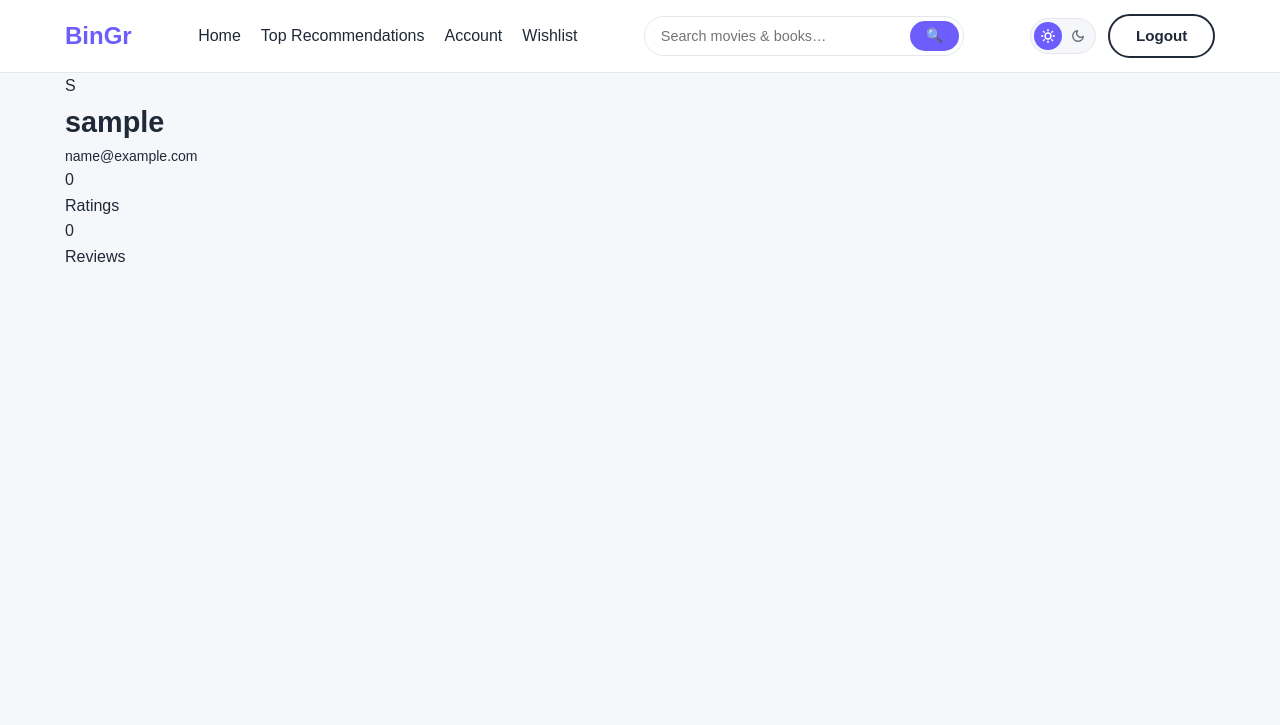
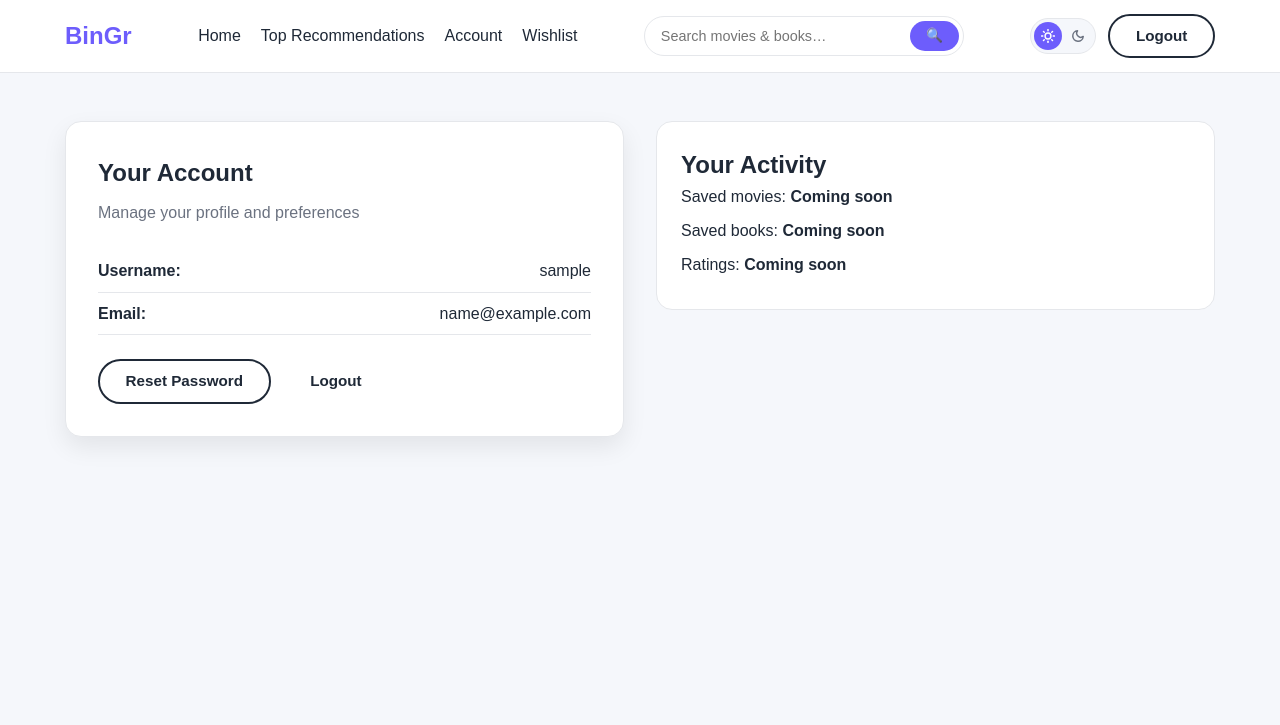
Before and after one commit to kelvinj02/Bingr, a Flask app: page /account in a window 1280 px wide. Shown: the top 725 px of the page. Run offline with Flask 3, Linux system fonts and the light colour scheme; the visitor is signed in with stand-in values (Sample User, id 1); data that the repository does not hold is empty; parts of the project's set-up code (start-up, migrations or seed data) failed here and were passed over.

Commit message:
modified account page

```diff
--- a/recommender/static/css/main.css
+++ b/recommender/static/css/main.css
@@ -282,6 +282,79 @@ ul {
 .auth-section {
     padding: 3rem 0;
 }
+
+
+.account-section {
+    padding: 3rem 0;
+}
+
+.account-container {
+    display: grid;
+    grid-template-columns: 1fr 1fr;
+    gap: 2rem;
+}
+
+.account-card {
+    background: var(--card-bg);
+    padding: 2rem;
+    border-radius: 16px;
+    border: 1px solid var(--border);
+    box-shadow: var(--shadow);
+}
+
+.account-header h1 {
+    margin-bottom: 0.5rem;
+}
+
+.account-subtext {
+    color: var(--muted-text);
+    margin-bottom: 1.5rem;
+}
+
+.account-info {
+    margin-bottom: 1.5rem;
+}
+
+.info-row {
+    display: flex;
+    justify-content: space-between;
+    padding: 0.5rem 0;
+    border-bottom: 1px solid var(--border);
+}
+
+.info-label {
+    font-weight: 600;
+}
+
+.account-actions {
+    display: flex;
+    gap: 0.75rem;
+    flex-wrap: wrap;
+}
+
+.account-extra {
+    display: flex;
+    flex-direction: column;
+    gap: 1.5rem;
+}
+
+.extra-card {
+    background: var(--card-bg);
+    padding: 1.5rem;
+    border-radius: 16px;
+    border: 1px solid var(--border);
+}
+
+.activity-list {
+    list-style: none;
+    padding: 0;
+}
+
+.activity-list li {
+    margin-bottom: 0.5rem;
+}
+
+
 
 .hero-content {
     display: grid;
--- a/recommender/templates/account.html
+++ b/recommender/templates/account.html
@@ -1,24 +1,55 @@
-{%extends 'base.html' %}
-{% block title %}My Account — BinGr {% endblock %}
+{% extends "base.html" %}
+
+{% block title %}Account | BinGr{% endblock %}
 
 {% block content %}
+<section class="account-section">
+    <div class="container account-container">
 
-    <div class="container">
-        <div class="account-header">
-    <div class="account-avatar">{{ current_user.username[0].upper() }}</div>
-    <h1 style="font-size:1.8rem;">{{ current_user.username }}</h1>
-    <p style="color:var(--text3);font-size:0.875rem;">{{ current_user.email }}</p>
+        <!-- Profile Card -->
+        <div class="account-card">
+            <div class="account-header">
+                <h1>Your Account</h1>
+                <p class="account-subtext">Manage your profile and preferences</p>
+            </div>
 
-    <div class="stats-row">
-      <div class="stat-item">
-        <div class="stat-num">{{ ratings|length }}</div>
-        <div class="stat-label">Ratings</div>
-      </div>
-      <div class="stat-item">
-        <div class="stat-num">{{ comments|length }}</div>
-        <div class="stat-label">Reviews</div>
-      </div>
+            <div class="account-info">
+                <div class="info-row">
+                    <span class="info-label">Username:</span>
+                    <span class="info-value">{{ current_user.username }}</span>
+                </div>
+
+                <div class="info-row">
+                    <span class="info-label">Email:</span>
+                    <span class="info-value">{{ current_user.email }}</span>
+                </div>
+            </div>
+
+            <div class="account-actions">
+
+                <a href="{{ url_for('users.reset_request') }}" class="btn btn-outline">
+                    Reset Password
+                </a>
+
+                <a href="{{ url_for('users.logout') }}" class="btn btn-danger">
+                    Logout
+                </a>
+            </div>
+        </div>
+
+        <!-- Preferences / Activity -->
+        <div class="account-extra">
+
+            <div class="extra-card">
+                <h2>Your Activity</h2>
+                <ul class="activity-list">
+                    <li>Saved movies: <strong>Coming soon</strong></li>
+                    <li>Saved books: <strong>Coming soon</strong></li>
+                    <li>Ratings: <strong>Coming soon</strong></li>
+                </ul>
+            </div>
+        </div>
+
     </div>
-</div>
-</div>
-{% endblock content %}
+</section>
+{% endblock %}
```
